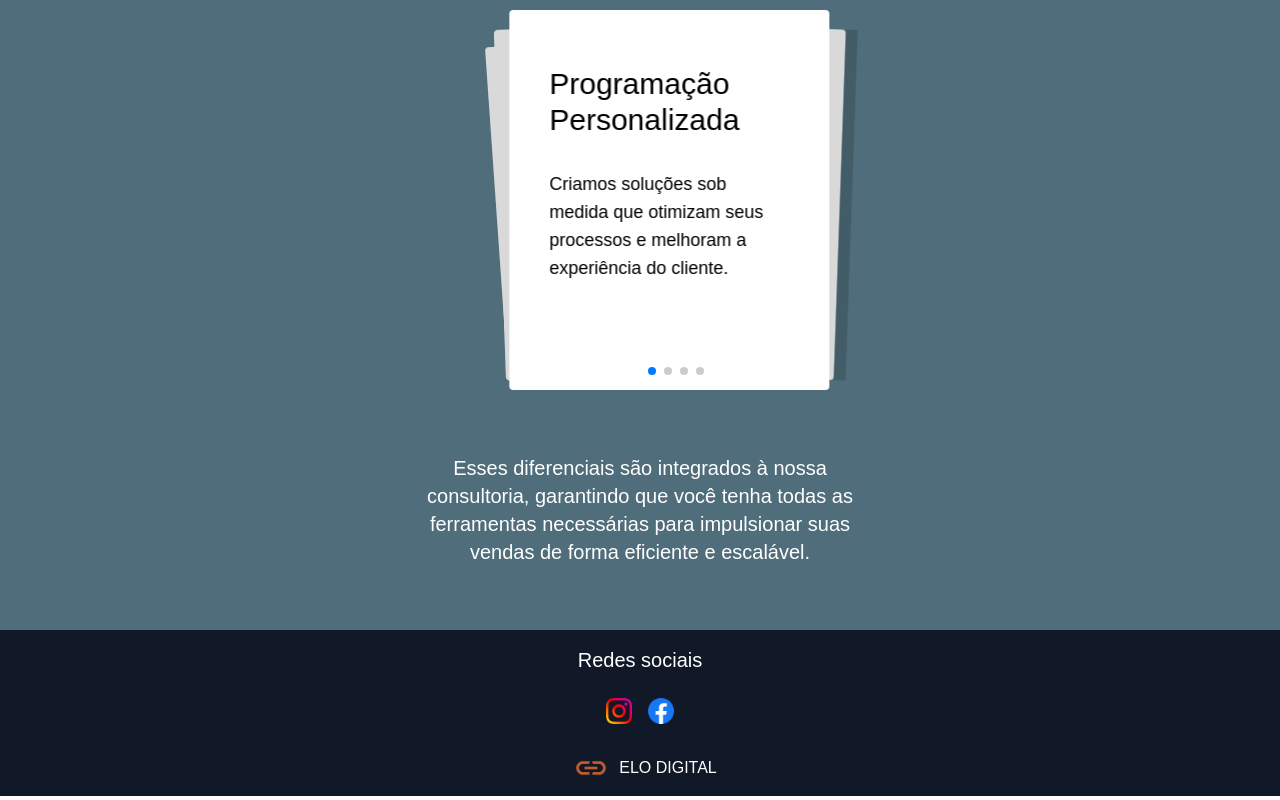
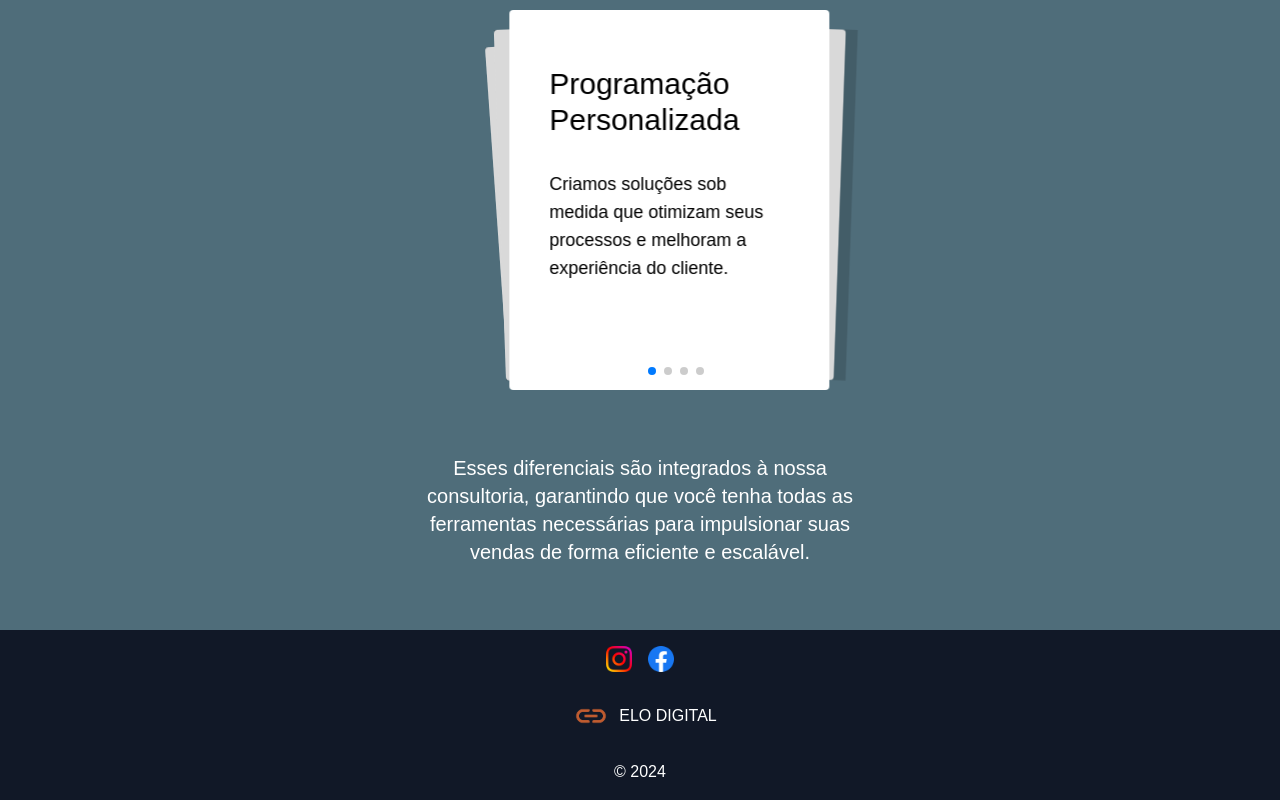
Before and after one commit to Devpe007/elodigital, a Next.js app: page / in a window 1280 px wide. Shown: the part 1934-2734 px from the top of the page. Built offline with nearby package versions, Linux system fonts and the light colour scheme.

Commit message:
update footer informations

```diff
--- a/src/app/components/Footer.tsx
+++ b/src/app/components/Footer.tsx
@@ -7,10 +7,8 @@ import Link from "next/link";
 
 export default function Footer() {
   return (
-    <div className="flex flex-col items-center justify-center gap-4 bg-gray-900">
-      <h4 className="mt-4 text-xl text-white">Redes sociais</h4>
-
-      <section className="flex gap-4 mt-2">
+    <div id='contact-us' className="flex flex-col items-center justify-center gap-4 bg-gray-900">
+      <section className="flex gap-4 mt-4">
         <div>
           <Link href='https://www.instagram.com/agenciaelo.digital/'>
             <Image src={instaLogo} alt="logo instagram" width={26} />
@@ -28,6 +26,10 @@ export default function Footer() {
         <Image src={logoElo} alt="logo" width={56} />
         <h4 className="text-white">ELO DIGITAL</h4>
       </section>
+
+      <section className="mb-4">
+        <span className="text-white">© 2024</span>
+      </section>
     </div>
   )
 }
--- a/src/app/components/Navbar.tsx
+++ b/src/app/components/Navbar.tsx
@@ -32,11 +32,7 @@ export default function Navbar() {
           </li>
 
           <li>
-            <Link href="#questions">DUVIDAS</Link>
-          </li>
-
-          <li>
-            <Link href="#">CONTATO</Link>
+            <Link href="#contact-us">CONTATO</Link>
           </li>
         </ul>
       </nav>
```
